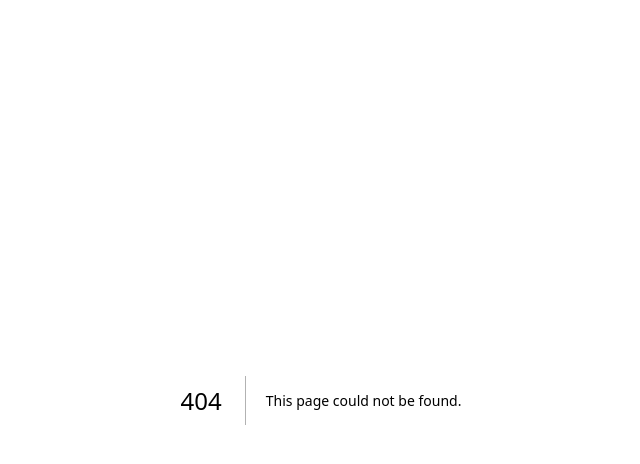
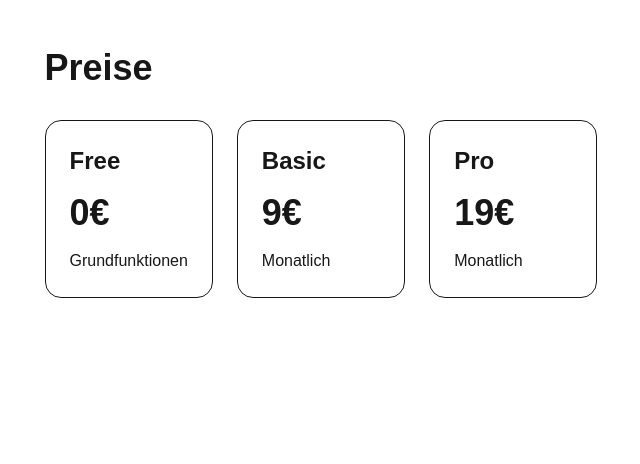
Before and after one commit to ALRAWIHOST/qmenu, a Next.js app: page /preise in a window 1280 px wide. Before the commit this address had no page. Shown: the top 464 px of the page, without its empty margins (319-959 px from the left). Built offline with nearby package versions, Linux system fonts and the light colour scheme.

Commit message:
Add product, company and support pages

```diff
--- /dev/null
+++ b/src/app/funktionen/page.tsx
@@ -0,0 +1,24 @@
+export default function FunktionenPage() {
+  return (
+    <main className="max-w-5xl mx-auto px-6 py-12">
+      <h1 className="text-4xl font-bold mb-8">Funktionen</h1>
+
+      <div className="grid gap-6 md:grid-cols-3">
+        <div className="border rounded-2xl p-6">
+          <h2 className="font-bold mb-3">Digitale Speisekarte</h2>
+          <p>Erstellen und verwalten Sie Ihre Menüs online.</p>
+        </div>
+
+        <div className="border rounded-2xl p-6">
+          <h2 className="font-bold mb-3">QR-Code</h2>
+          <p>Jedes Restaurant erhält einen eigenen QR-Code.</p>
+        </div>
+
+        <div className="border rounded-2xl p-6">
+          <h2 className="font-bold mb-3">Statistiken</h2>
+          <p>Verfolgen Sie Views und QR-Scans in Echtzeit.</p>
+        </div>
+      </div>
+    </main>
+  );
+}
--- a/src/app/page.tsx
+++ b/src/app/page.tsx
@@ -353,9 +353,17 @@ export default function Home() {
       <h4 className="mb-3 font-bold">Produkt</h4>
 
       <div className="space-y-2 text-sm text-white/60">
-        <p>Funktionen</p>
-        <p>Preise</p>
-        <p>Demo</p>
+        <Link href="/funktionen" className="block hover:text-white transition">
+  Funktionen
+</Link>
+
+<Link href="/preise" className="block hover:text-white transition">
+  Preise
+</Link>
+
+<Link href="/demo" className="block hover:text-white transition">
+  Demo
+</Link>
       </div>
     </div>
 
--- /dev/null
+++ b/src/app/preise/page.tsx
@@ -0,0 +1,27 @@
+export default function PreisePage() {
+  return (
+    <main className="max-w-5xl mx-auto px-6 py-12">
+      <h1 className="text-4xl font-bold mb-8">Preise</h1>
+
+      <div className="grid gap-6 md:grid-cols-3">
+        <div className="border rounded-2xl p-6">
+          <h2 className="text-2xl font-bold">Free</h2>
+          <p className="text-4xl font-extrabold my-4">0€</p>
+          <p>Grundfunktionen</p>
+        </div>
+
+        <div className="border rounded-2xl p-6">
+          <h2 className="text-2xl font-bold">Basic</h2>
+          <p className="text-4xl font-extrabold my-4">9€</p>
+          <p>Monatlich</p>
+        </div>
+
+        <div className="border rounded-2xl p-6">
+          <h2 className="text-2xl font-bold">Pro</h2>
+          <p className="text-4xl font-extrabold my-4">19€</p>
+          <p>Monatlich</p>
+        </div>
+      </div>
+    </main>
+  );
+}
```
